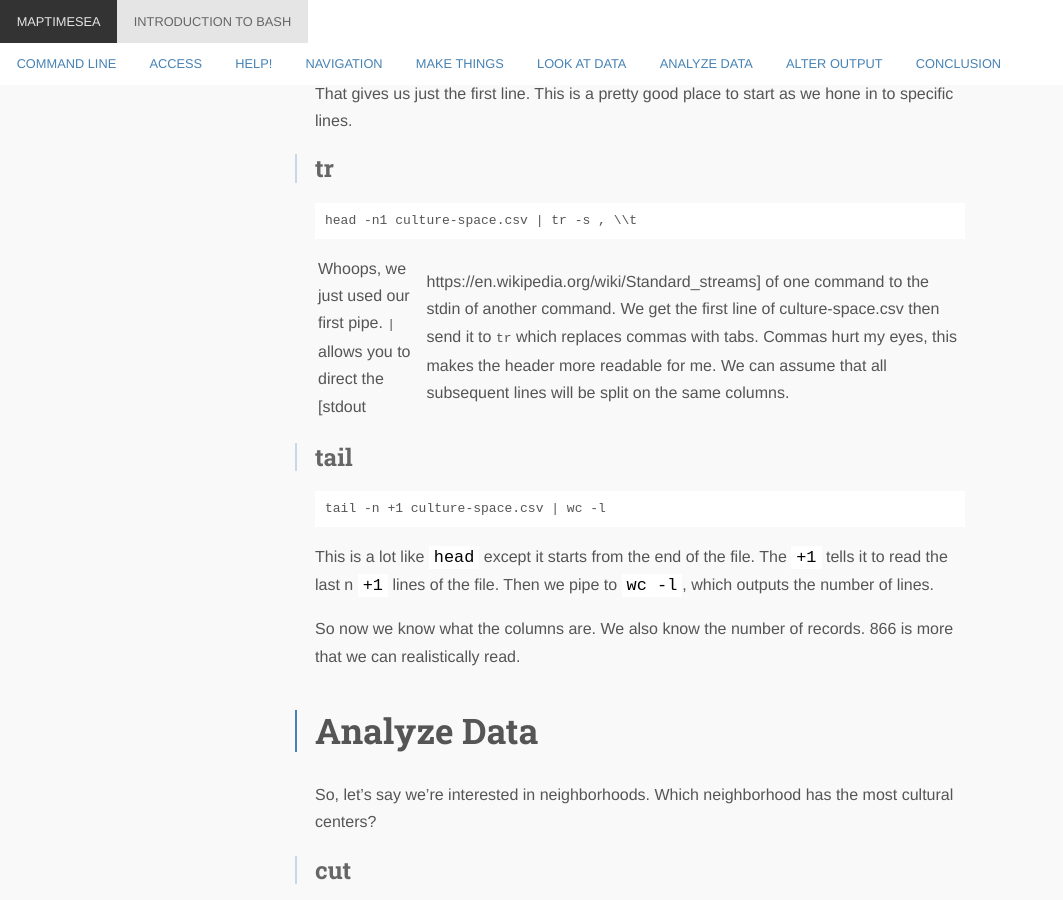
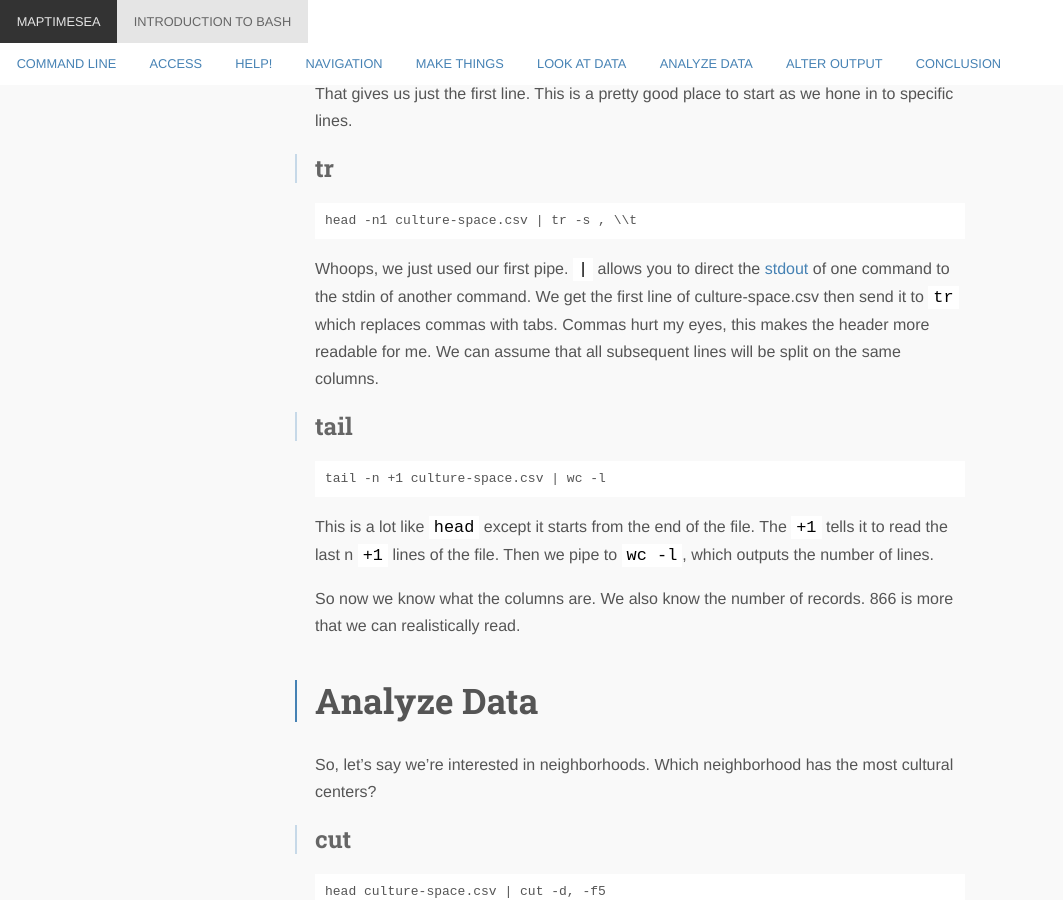
Before and after one commit to MaptimeSEA/maptimesea.github.io, a Jekyll site: the page built from _posts/2016-08-03-bash.markdown, in a window 1280 px wide and 900 px high, scrolled down 4583 px. Shown: the whole window, without its empty margins (0-1063 px from the left). Built offline with Jekyll 4.4.1, drawn with Linux system fonts in a browser that asks for light colours; nearby versions of some CDN libraries; Markdown is read by kramdown in place of the engine named in the settings.

Commit message:
Update 2016-08-03-bash.markdown
corrected hyper link

````diff
--- a/_posts/2016-08-03-bash.markdown
+++ b/_posts/2016-08-03-bash.markdown
@@ -191,7 +191,7 @@ That gives us just the first line. This is a pretty good place to start as we ho
 head -n1 culture-space.csv | tr -s , \\t
 ```
 
-Whoops, we just used our first pipe. `|` allows you to direct the [stdout|https://en.wikipedia.org/wiki/Standard_streams] of one command to the stdin of another command. We get the first line of culture-space.csv then send it to `tr` which replaces commas with tabs. Commas hurt my eyes, this makes the header more readable for me. We can assume that all subsequent lines will be split on the same columns.
+Whoops, we just used our first pipe. `|` allows you to direct the [stdout](https://en.wikipedia.org/wiki/Standard_streams) of one command to the stdin of another command. We get the first line of culture-space.csv then send it to `tr` which replaces commas with tabs. Commas hurt my eyes, this makes the header more readable for me. We can assume that all subsequent lines will be split on the same columns.
 
 ## tail
 
````
